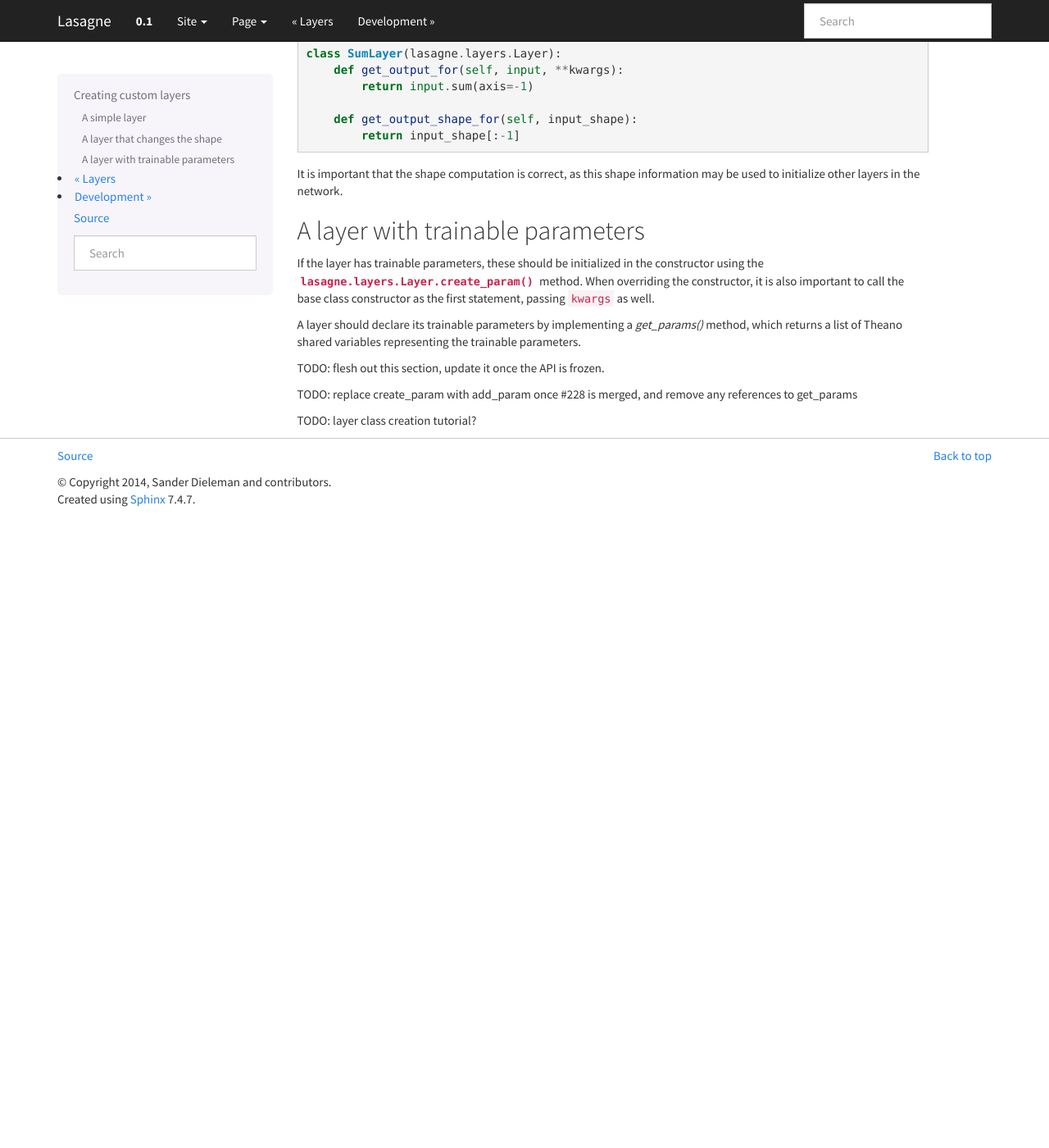
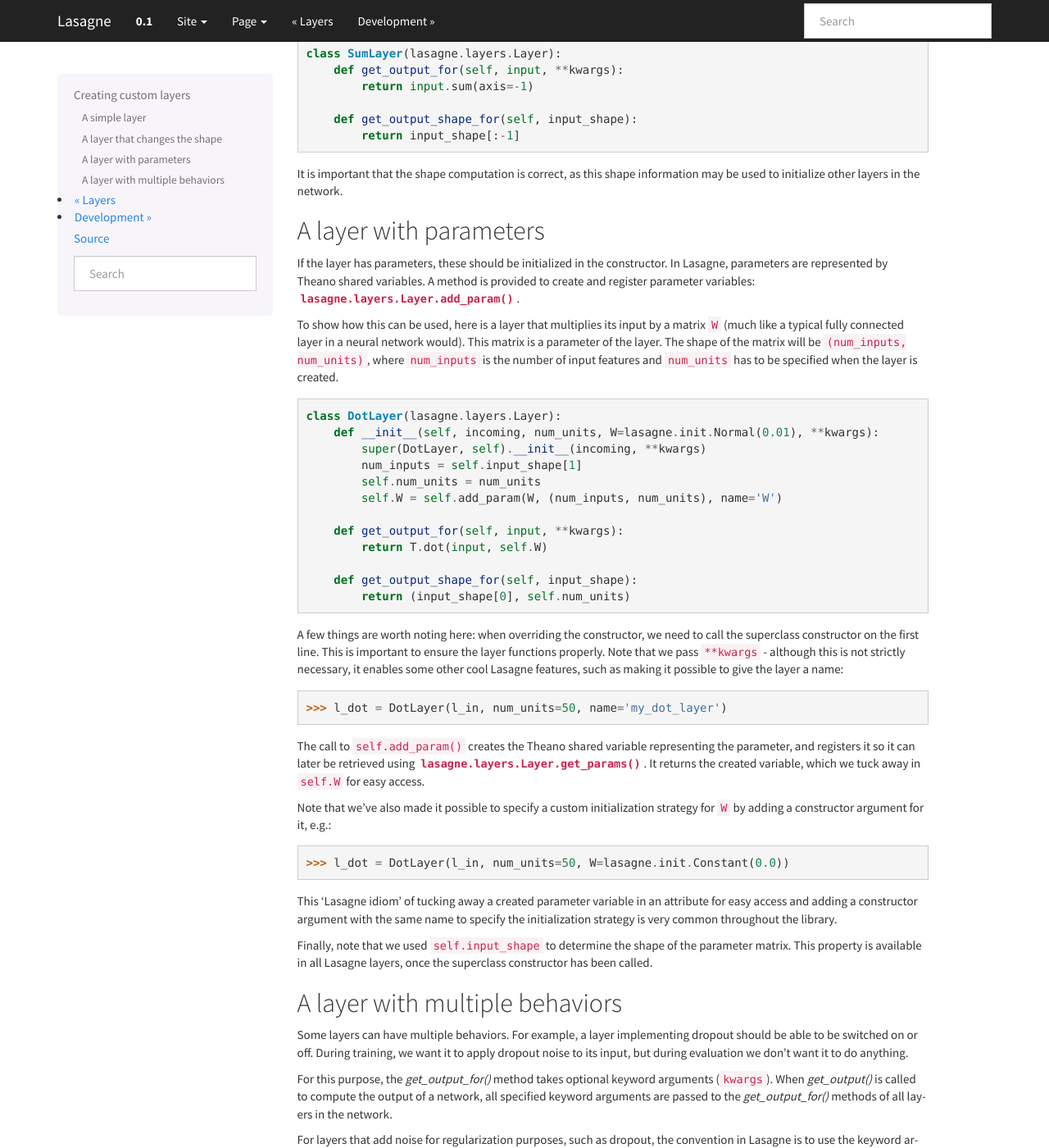
Before and after one commit to Lasagne/Lasagne, a Sphinx documentation site: the page built from docs/user/custom_layers.rst, in a window 1280 px wide and 1400 px high, scrolled down 704 px. Shown: the whole window at 82% size. Built offline with Sphinx 7.4.7, drawn with Linux system fonts in a browser that asks for light colours; pages that are not in the unit, such as notebooks, are missing from menus; before the commit the page ends 1334 px from its top, so only the background shows below that; some of the changed text lies outside the part shown.

Commit message:
flesh out custom layers docs a bit

```diff
--- a/docs/user/custom_layers.rst
+++ b/docs/user/custom_layers.rst
@@ -1,5 +1,6 @@
 Creating custom layers
 ======================
+
 
 A simple layer
 --------------
@@ -21,6 +22,7 @@ by 2:
 
 This is all that's required to implement a functioning custom layer class in
 Lasagne.
+
 
 A layer that changes the shape
 ------------------------------
@@ -58,21 +60,100 @@ input as follows:
 It is important that the shape computation is correct, as this shape
 information may be used to initialize other layers in the network.
 
-A layer with trainable parameters
----------------------------------
 
-If the layer has trainable parameters, these should be initialized in the
-constructor using the :meth:`lasagne.layers.Layer.create_param()` method. When
-overriding the constructor, it is also important to call the base class
-constructor as the first statement, passing ``kwargs`` as well.
+A layer with parameters
+-----------------------
 
-A layer should declare its trainable parameters by implementing a
-`get_params()` method, which returns a list of Theano shared variables
-representing the trainable parameters.
+If the layer has parameters, these should be initialized in the constructor.
+In Lasagne, parameters are represented by Theano shared variables. A method
+is provided to create and register parameter variables:
+:meth:`lasagne.layers.Layer.add_param()`.
 
-TODO: flesh out this section, update it once the API is frozen.
+To show how this can be used, here is a layer that multiplies its input
+by a matrix ``W`` (much like a typical fully connected layer in a neural
+network would). This matrix is a parameter of the layer. The shape of the
+matrix will be ``(num_inputs, num_units)``, where ``num_inputs`` is the
+number of input features and ``num_units`` has to be specified when the layer
+is created.
 
-TODO: replace create_param with add_param once #228 is merged, and remove
-any references to get_params
+.. code:: python
 
-TODO: layer class creation tutorial?
+    class DotLayer(lasagne.layers.Layer):
+        def __init__(self, incoming, num_units, W=lasagne.init.Normal(0.01), **kwargs):
+            super(DotLayer, self).__init__(incoming, **kwargs)
+            num_inputs = self.input_shape[1]
+            self.num_units = num_units
+            self.W = self.add_param(W, (num_inputs, num_units), name='W')
+
+        def get_output_for(self, input, **kwargs):
+            return T.dot(input, self.W)
+
+        def get_output_shape_for(self, input_shape):
+            return (input_shape[0], self.num_units)
+
+A few things are worth noting here: when overriding the constructor, we need
+to call the superclass constructor on the first line. This is important to
+ensure the layer functions properly.
+Note that we pass ``**kwargs`` - although this is not strictly necessary, it
+enables some other cool Lasagne features, such as making it possible to give
+the layer a name:
+
+>>> l_dot = DotLayer(l_in, num_units=50, name='my_dot_layer')
+
+The call to ``self.add_param()`` creates the Theano shared variable
+representing the parameter, and registers it so it can later be retrieved using
+:meth:`lasagne.layers.Layer.get_params()`. It returns the created variable,
+which we tuck away in ``self.W`` for easy access.
+
+Note that we've also made it possible to specify a custom initialization
+strategy for ``W`` by adding a constructor argument for it, e.g.:
+
+>>> l_dot = DotLayer(l_in, num_units=50, W=lasagne.init.Constant(0.0))
+
+This 'Lasagne idiom' of tucking away a created parameter variable in an
+attribute for easy access and adding a constructor argument with the same name
+to specify the initialization strategy is very common throughout the library.
+
+Finally, note that we used ``self.input_shape`` to determine the shape of the
+parameter matrix. This property is available in all Lasagne layers, once the
+superclass constructor has been called.
+
+
+A layer with multiple behaviors
+-------------------------------
+
+Some layers can have multiple behaviors. For example, a layer implementing
+dropout should be able to be switched on or off. During training, we want it
+to apply dropout noise to its input, but during evaluation we don't want it to
+do anything.
+
+For this purpose, the `get_output_for()` method takes optional keyword
+arguments (``kwargs``). When `get_output()` is called to compute the output
+of a network, all specified keyword arguments are passed to the
+`get_output_for()` methods of all layers in the network.
+
+For layers that add noise for regularization purposes, such as dropout, the
+convention in Lasagne is to use the keyword argument ``deterministic`` to
+control its behavior.
+
+Lasagne's :class:`lasagne.layers.DropoutLayer` looks roughly like this
+(simplified implementation for illustration purposes):
+
+.. code:: python
+
+    from theano.sandbox.rng_mrg import MRG_RandomStreams as RandomStreams
+    _srng = RandomStreams()
+
+    class DropoutLayer(Layer):
+        def __init__(self, incoming, p=0.5, **kwargs):
+            super(DropoutLayer, self).__init__(incoming, **kwargs)
+            self.p = p
+
+        def get_output_for(self, input, deterministic=False, **kwargs):
+            if deterministic:  # do nothing in the deterministic case
+                return input
+            else:  # add dropout noise otherwise
+                retain_prob = 1 - self.p
+                input /= retain_prob
+                return input * _srng.binomial(input.shape, p=retain_prob,
+                                              dtype=theano.config.floatX)
```
Also changed, not shown: 1 other file.
